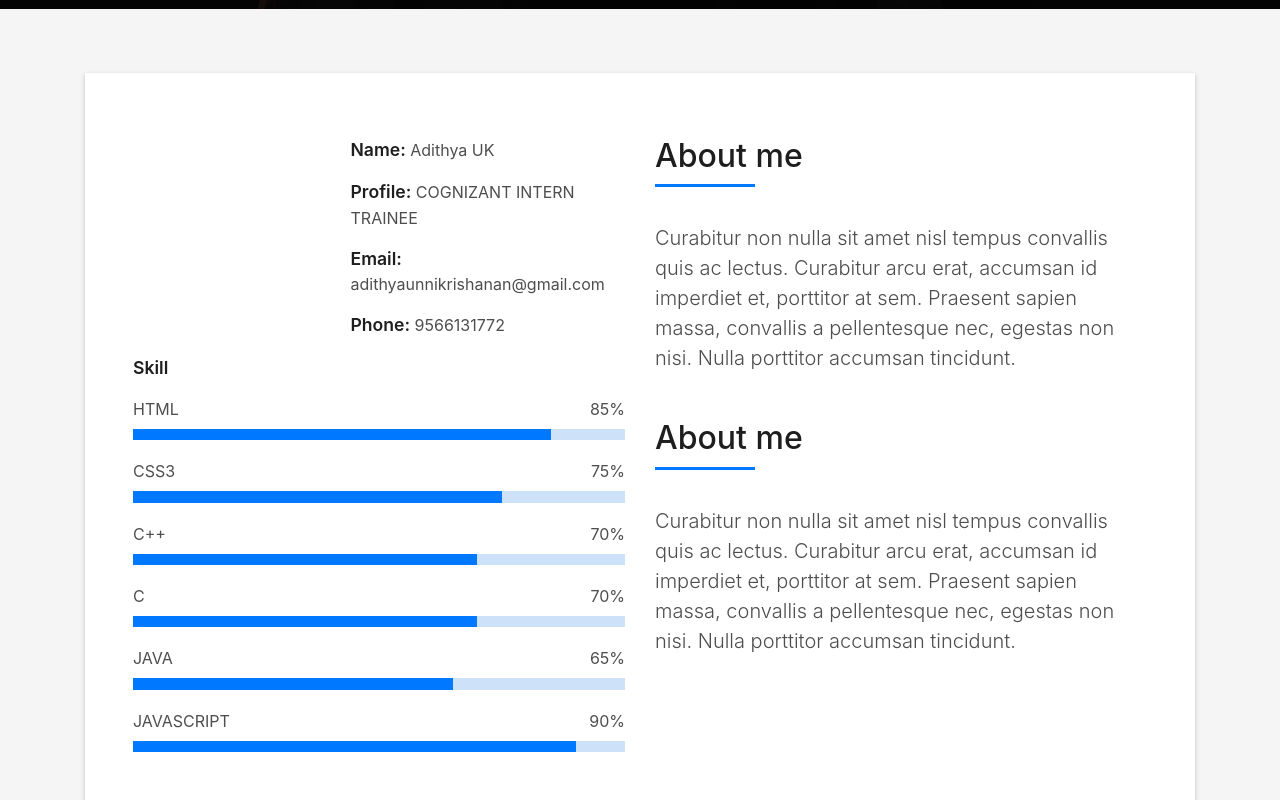
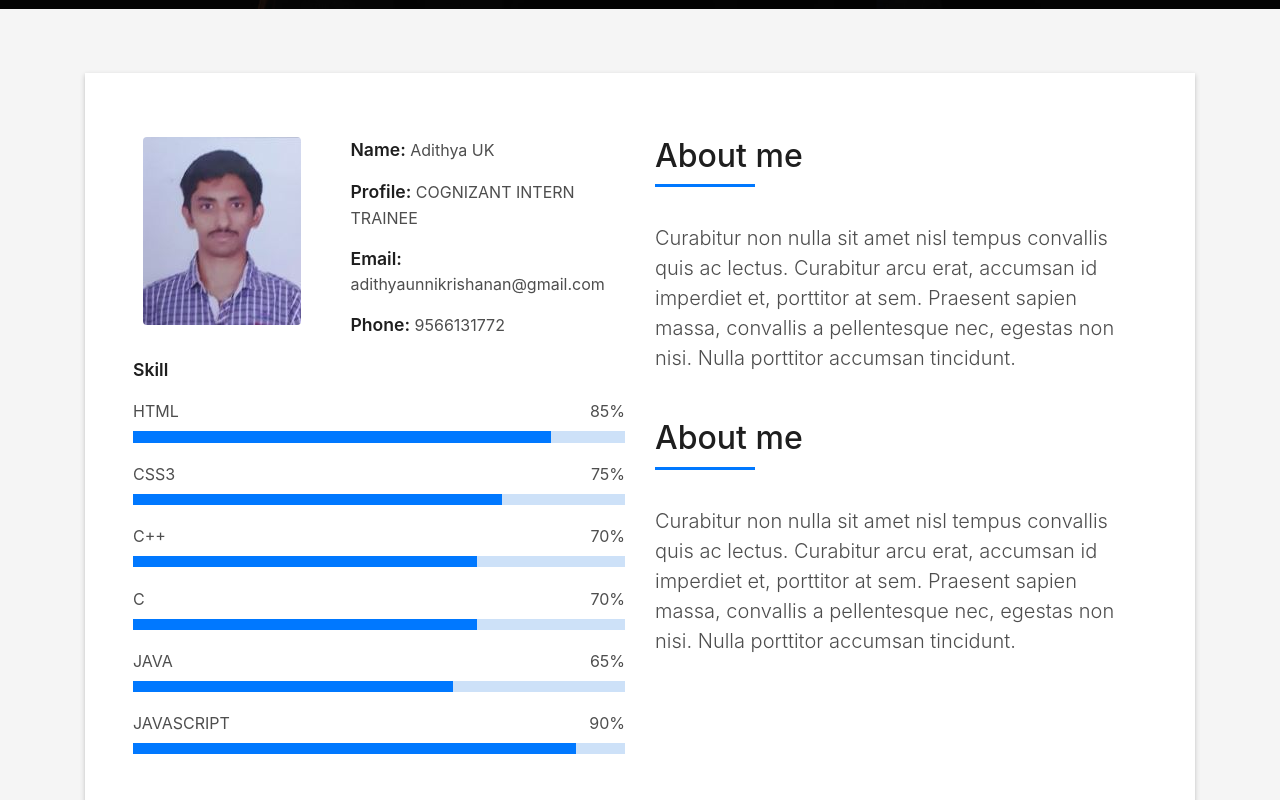
Before and after one commit to AdithyaUK/adithya.github.io, a plain HTML site: page index.html in a window 1280 px wide. Shown: the part 791-1591 px from the top of the page. Drawn offline with Linux system fonts and the light colour scheme; files whose address does not match are found by name.

Commit message:
Update index.html

```diff
--- a/index.html
+++ b/index.html
@@ -96,7 +96,7 @@
                 <div class="row">
                   <div class="col-sm-6 col-md-5">
                     <div class="about-img">
-                      <img src="img/Ad_pic.jpg" class="img-fluid rounded b-shadow-a" alt="">
+                      <img src="Ad_pic.jpg" class="img-fluid rounded b-shadow-a" alt="">
                     </div>
                   </div>
                   <div class="col-sm-6 col-md-7">
```
